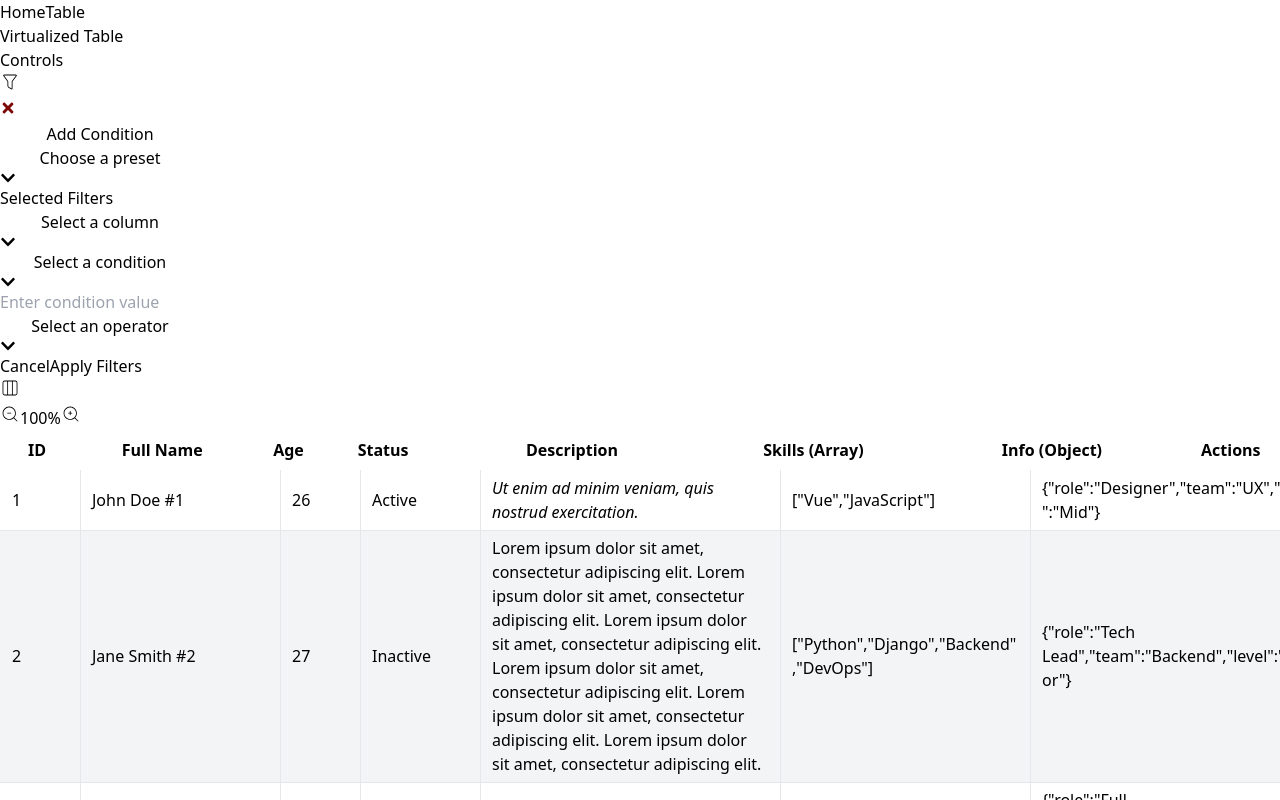
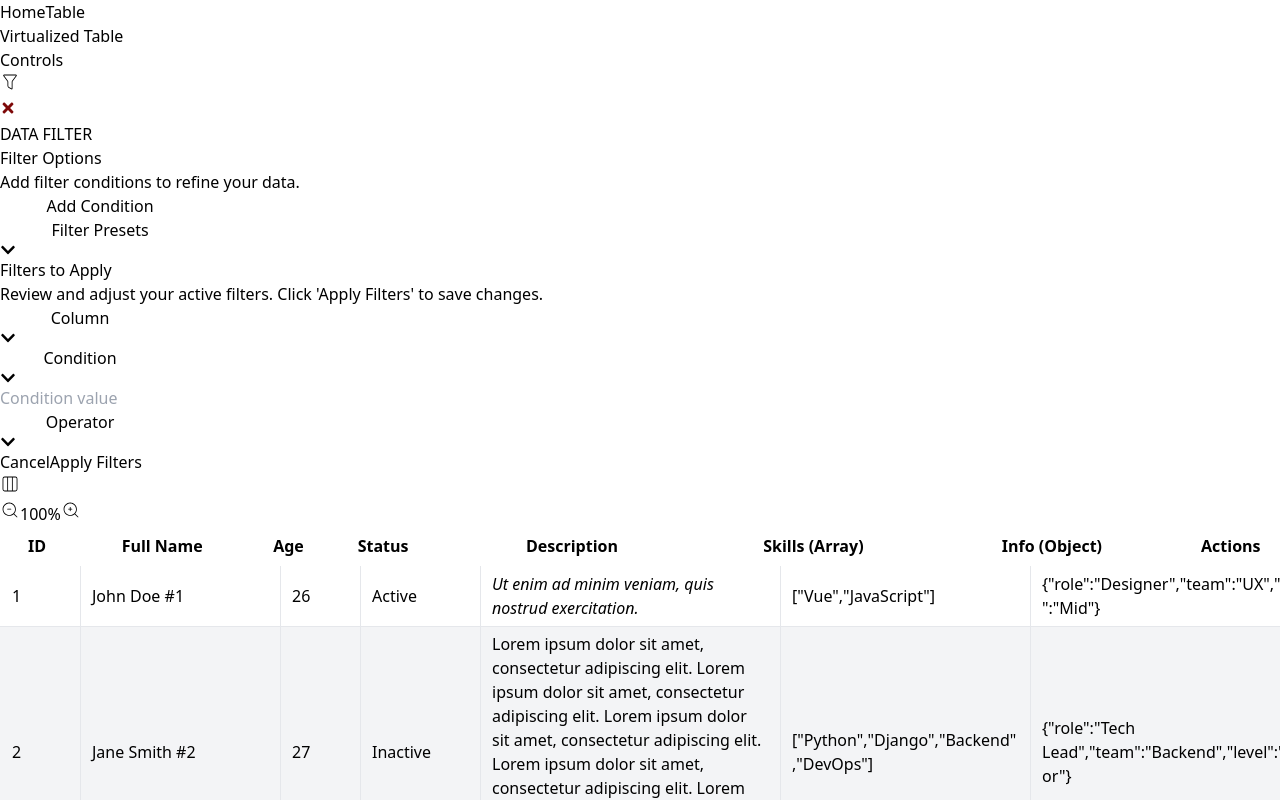
Before and after one commit to FeroHriadel/ncss-react, a React (Vite) app: page /table in a window 1280 px wide. Both pictures are taken after a click on the element 10 px from the left and 85 px from the top of the page. Shown: the top 800 px of the page. Built offline with nearby package versions, Linux system fonts and the light colour scheme.

Commit message:
filter refinement

```diff
--- a/src/components/buttons/Button.tsx
+++ b/src/components/buttons/Button.tsx
@@ -9,8 +9,9 @@ export interface ButtonProps {
   children?: React.ReactNode;
   disabled?: boolean;
   title?: string;
-  variant?: 'sm' | 'md' | 'lg';
+  size?: 'sm' | 'md' | 'lg';
   width?: string;
+  variant?: 'dark' | 'transparent';
 }
 
 
@@ -22,12 +23,13 @@ const Button: React.FC<ButtonProps> = ({
   children,
   disabled,
   title,
-  variant='md',
-  width
+  size = 'md',
+  width,
+  variant = 'dark',
 }) => {
 
   function getButtonHeight() {
-    switch (variant) {
+    switch (size) {
       case 'sm':
         return 'h-6';
       case 'md':
@@ -40,7 +42,7 @@ const Button: React.FC<ButtonProps> = ({
   }
 
   function getTextSize() {
-    switch (variant) {
+    switch (size) {
       case 'sm':
         return 'text-sm';
       case 'md':
@@ -52,16 +54,29 @@ const Button: React.FC<ButtonProps> = ({
     }
   }
 
+  function getVariantClass() {
+    if (variant === 'transparent') return 'bg-transparent text-gray-700 border border-gray-500 hover:bg-gray-100 active:bg-gray-200 focus:bg-gray-100';
+    if (variant === 'dark') return 'bg-gray-900 text-white border border-black hover:bg-gray-950 active:bg-gray-950 focus:bg-gray-950';
+    return ''
+  }
+
+
   return (
     <button
-      className={'appearance-none rounded bg-transparent border border-gray-500 p-0 px-4 m-0 shadow-none outline-none min-h-8 flex justify-center items-center hover:bg-gray-100 active:bg-gray-200 focus:bg-gray-100 font-medium ' + getButtonHeight() + ' ' + getTextSize() + ' ' + className}
+      className={
+        'appearance-none rounded p-0 px-4 m-0 shadow-none outline-none min-h-8 flex justify-center items-center font-medium ' +
+        getButtonHeight() + ' ' +
+        getTextSize() + ' ' +
+        getVariantClass() + ' ' +
+        (className || '')
+      }
       id={id}
       style={{ width, ...style }}
       onClick={onClick}
       disabled={disabled}
       title={title}
     >
-      <span className="leading-none p-0 m-0 flex justify-center items-center text-gray-700 -translate-y-[1px]">
+      <span className="leading-none p-0 m-0 flex justify-center items-center -translate-y-[1px]">
         {children}
       </span>
     </button>
--- a/src/components/dropdowns/Select.tsx
+++ b/src/components/dropdowns/Select.tsx
@@ -154,7 +154,7 @@ const Select = React.forwardRef<SelectHandle, SelectProps>(function Select(
 							onClick={toggleDropdownOpen}
 							disabled={disabled}
 							title={title}
-							variant="md"
+              variant="transparent"
 							className="flex justify-center"
               style={{ width: '100%' }}
 						>
--- a/src/components/inputs/Input.tsx
+++ b/src/components/inputs/Input.tsx
@@ -30,8 +30,7 @@ export default function Input({ type, name, className, id, style, value, onChang
       <input
         type={type || 'text'}
         name={name}
-        className={`border-0 outline-none rounded-md text-md bg-gray-100 text-gray-700 hover:bg-gray-200 focus:bg-gray-200 placeholder:text-gray-600 placeholder:font-light w-full h-10 indent-3 italic
-           ${className}`}
+        className={`outline-none rounded-md text-md bg-gray-100 text-gray-700 hover:bg-gray-200 focus:bg-gray-200 placeholder:text-gray-600 placeholder:font-light w-full h-10 indent-3 italic ${className}`}
         id={id}
         style={width ? { width, ...style } : { ...style }}
         value={value}
--- a/src/components/tables/VirtualizedTable/VirtualizedTableFilter.tsx
+++ b/src/components/tables/VirtualizedTable/VirtualizedTableFilter.tsx
@@ -25,27 +25,31 @@ export default function VirtualizedTableFilter() {
 
   return (
     <div className="w-full h-full">
+      <h2 className="text-2xl font-bold mb-6">DATA FILTER</h2>
+      <h3 className="text-lg font-semibold">Filter Options</h3>
+      <p className="text-sm text-gray-700 mb-4">Add filter conditions to refine your data.</p>
 
       {/* Filter Presets */}
       <section className="flex flex-wrap mb-12">
         <Button width="200px" className="m-1 mt-0 ml-0">Add Condition</Button>
-        <Select width="200px" title="Choose a preset" options={[{ value: 'preset1', displayValue: 'Preset 1' }, { value: 'preset2', displayValue: 'Preset 2' }]} />
+        <Select width="200px" title="Filter Presets" options={[{ value: 'preset1', displayValue: 'Preset 1' }, { value: 'preset2', displayValue: 'Preset 2' }]} />
       </section>
 
+      <h3 className="text-lg font-semibold">Filters to Apply</h3>
+      <p className="text-sm text-gray-700 mb-4">Review and adjust your active filters. Click 'Apply Filters' to save changes.</p>
       {/* Filters */}
       <section>
-        <h3>Selected Filters</h3>
-        <div className="w-full flex items-center flex-wrap mb-12">
-          <Select options={columnsSelectOptions} title="Select a column" width="200px" className="m-1 mt-0 ml-0" />
-          <Select options={conditionSelectOptions} title="Select a condition" width="200px" className="m-1 mt-0 ml-0" />
-          <Input width="200px" className="m-1 mt-0 ml-0 border border-black border-solid" placeholder="Enter condition value" />
-          <Select options={operatorSelectOptions} title="Select an operator" width="200px" className="m-1 mt-0 ml-0" />
+        <div className="w-full flex gap-1 items-center flex-wrap mb-16">
+          <Select options={columnsSelectOptions} title="Column" width="160px" className="" />
+          <Select options={conditionSelectOptions} title="Condition" width="160px" className="" />
+          <Input width="160px" className="border border-gray-300" placeholder="Condition value" />
+          <Select options={operatorSelectOptions} title="Operator" width="160px" className="" />
         </div>
       </section>
 
-      <section className="w-full flex justify-end">
-        <Button className="m-1">Cancel</Button>
-        <Button className="m-1">Apply Filters</Button>
+      <section className="w-full flex gap-1 justify-end">
+        <Button className=" bg-red-950 hover:bg-red-900 focus:bg-red-900 active:bg-red-900 text-white" variant="transparent">Cancel</Button>
+        <Button>Apply Filters</Button>
       </section>
     </div>
   )
```
